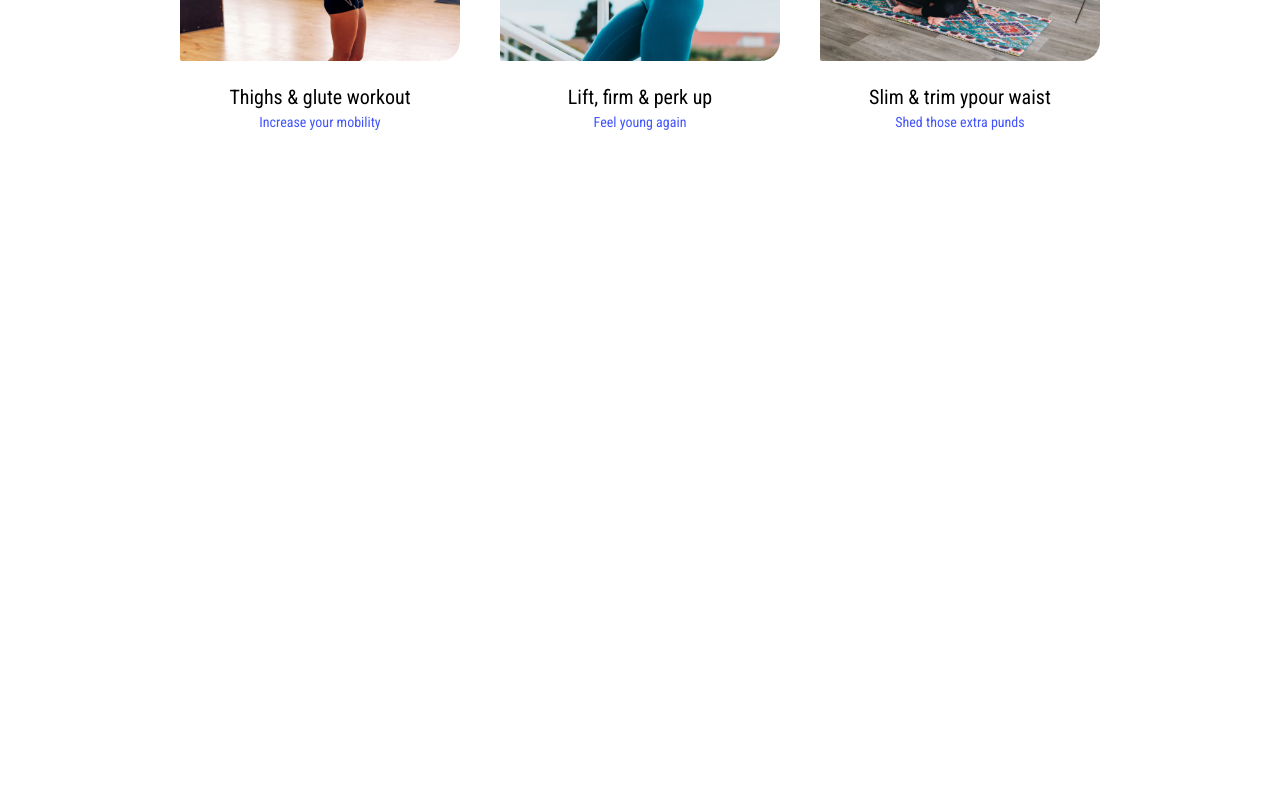
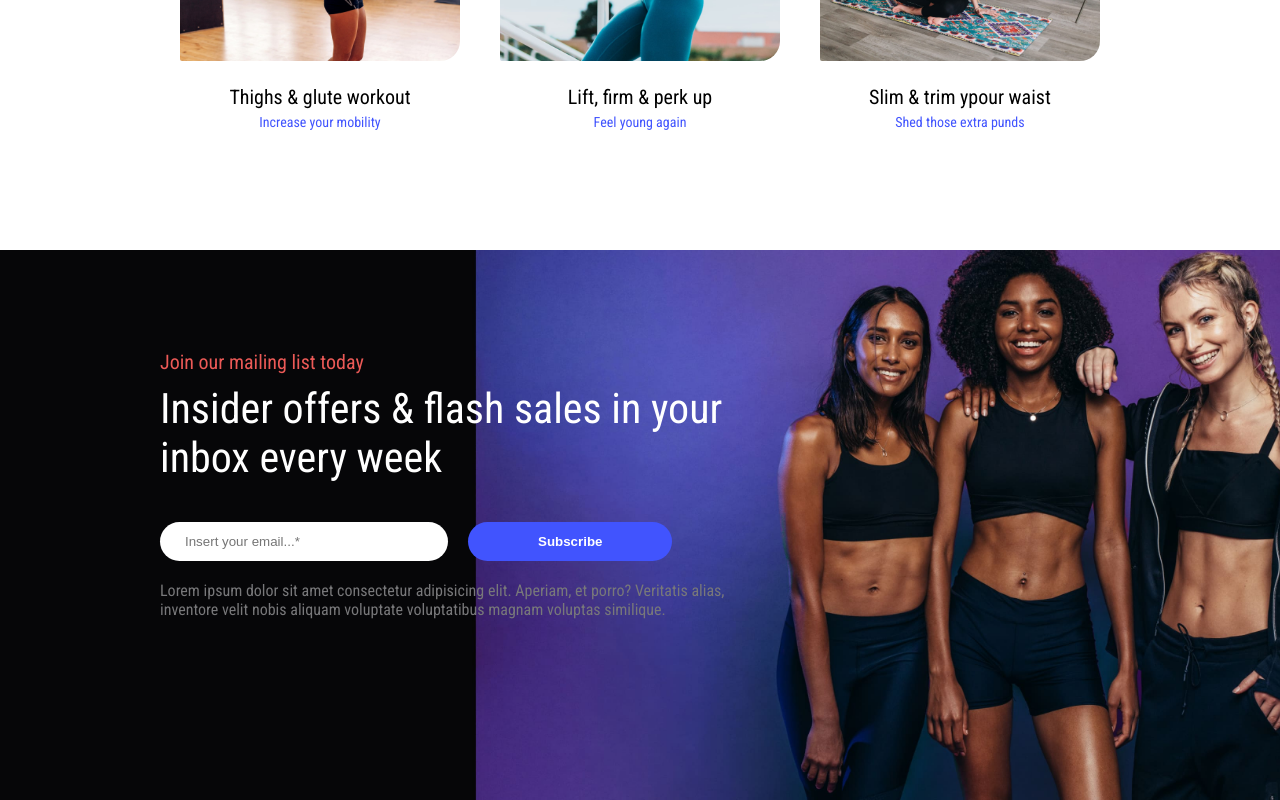
Before and after one commit to AnaisDiGenua/proj-html-vuejs, a Vue app: page / in a window 1280 px wide. Shown: the part 2302-3102 px from the top of the page. Before the commit the page ends 2552 px from the top, so only its background shows below. Built offline with nearby package versions, Linux system fonts and the light colour scheme.

Commit message:
subscription section complete

```diff
--- a/src/components/macro/Main.vue
+++ b/src/components/macro/Main.vue
@@ -3,6 +3,7 @@
         <Hero/>
         <Services/>
         <Videos/>
+        <Subscription/>
     </main>
 </template>
 
@@ -10,13 +11,15 @@
 import Hero from '../sections/Hero.vue';
 import Services from '../sections/Services.vue';
 import Videos from '../sections/Videos.vue';
+import Subscription from '../sections/Subscription.vue';
 
 export default {
     name: 'Main',
     components:  {
         Hero,
         Services,
-        Videos
+        Videos,
+        Subscription
     }
 }
 </script>
--- /dev/null
+++ b/src/components/sections/Subscription.vue
@@ -0,0 +1,62 @@
+<template>
+    <section>
+        <div class="container">
+            <div class="content">
+                <p class="red-text">Join our mailing list today</p>
+                <h2>Insider offers & flash sales in your inbox every week</h2>
+                <form>
+                    <input type="text" placeholder="Insert your email...*">
+                    <button class="btn btn1">Subscribe</button>
+                </form>
+                <p class="gray-text">Lorem ipsum dolor sit amet consectetur adipisicing elit. Aperiam, et porro? Veritatis alias, inventore velit nobis aliquam voluptate voluptatibus magnam voluptas similique. </p>
+            </div>
+        </div>
+    </section>
+</template>
+
+<script>
+export default {
+    name: 'Subscription'
+}
+</script>
+
+<style lang="scss" scoped>
+@import '../../assets/style/partials/variables.scss';
+
+    section {
+        height: 550px;
+        background-image: url(../../assets/img/banner1-2x.jpg);
+        background-size: cover;
+        background-position: top;
+        .container {
+            position: relative;
+            .content {
+                width: 60%;
+                position: absolute;
+                top: 0;
+                h2 {
+                    color: $white;
+                    margin: 10px 0 20px 0;
+                }
+                button {
+                    margin: 20px 10px 20px 0;
+                    i {
+                        margin: 0 5px;
+                    }
+                }
+                form {
+                    input {
+                    width: 50%;
+                    border-radius: 20px;
+                    border: none;
+                    padding: 12px 25px;
+                    margin-right: 20px;
+                    }
+                    button {
+                        padding: 12px 70px;
+                    }
+                }
+            }
+        }
+    }
+</style>
```
